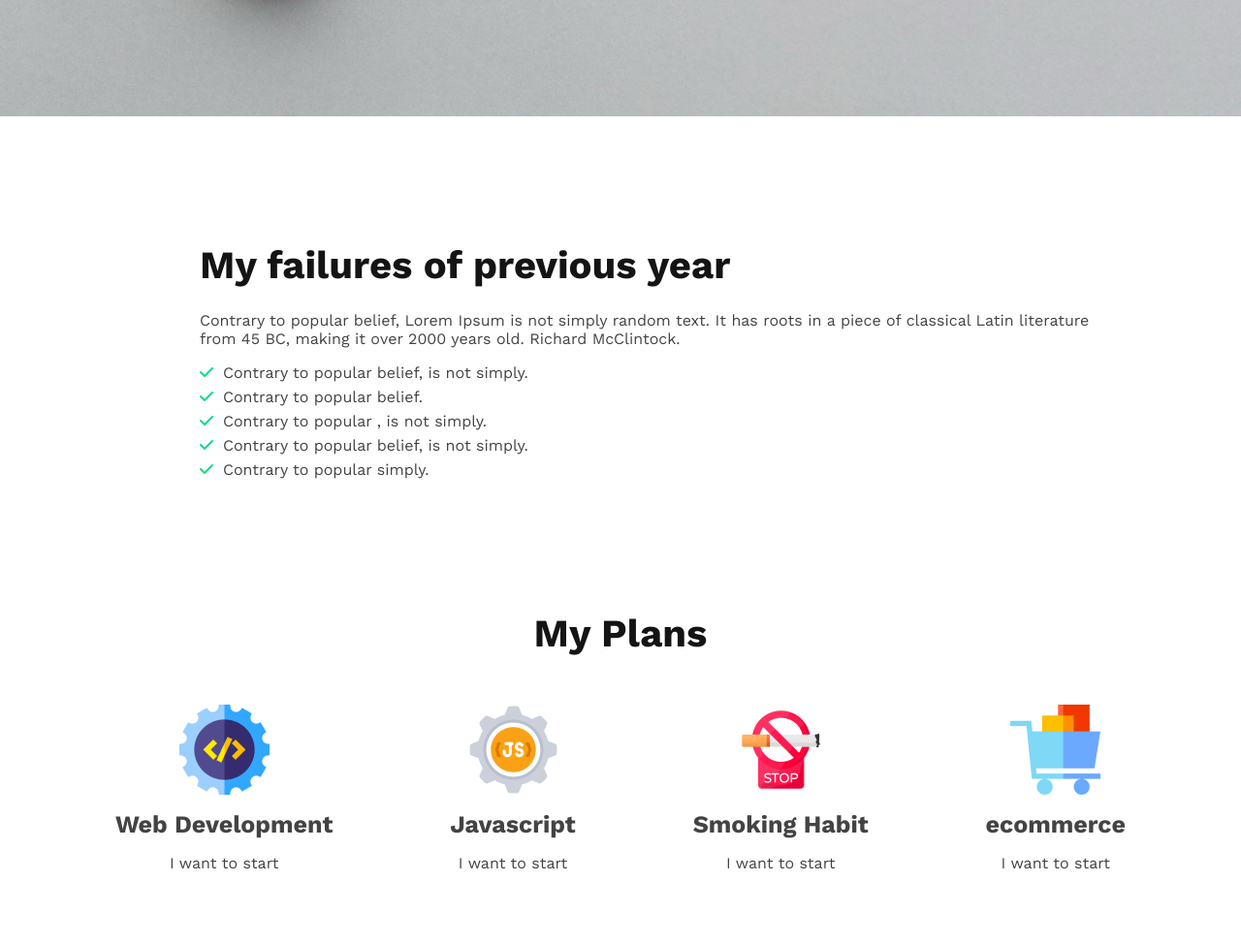
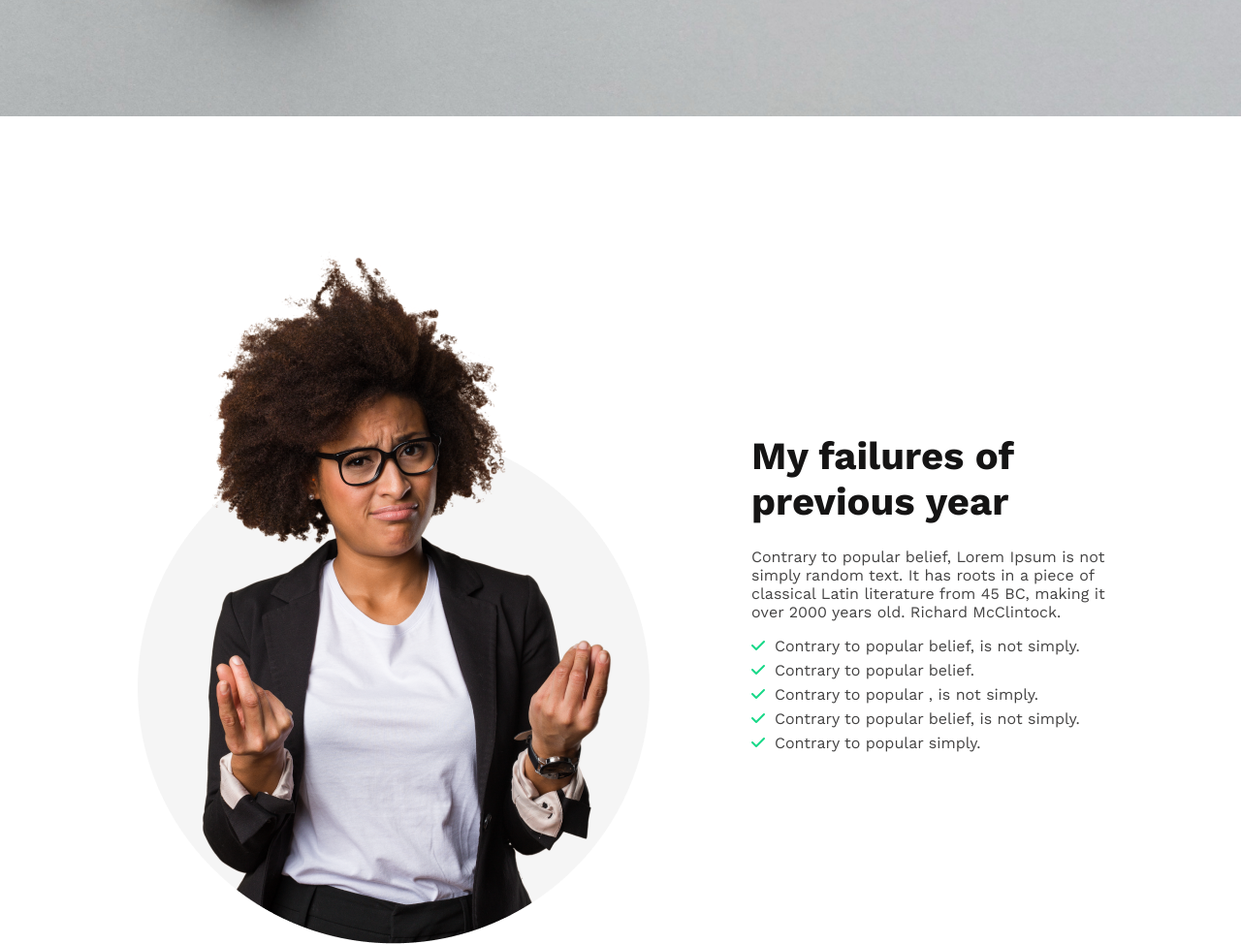
Before and after one commit to musharaf377/assignment-1, a plain HTML site: page index.html in a window 1280 px wide. Shown: the part 680-1654 px from the top of the page at 97% size. Drawn offline with nearby package versions, Linux system fonts and the light colour scheme; the site is published under a folder, as on GitHub Pages, so addresses that start at the root find nothing; files whose address does not match are found by name.

Commit message:
fixing some issue

```diff
--- a/assets/css/style.css
+++ b/assets/css/style.css
@@ -64,30 +64,30 @@ body{
 }
 
 
-/* Expreance area styles */
-.expreance-wrapper {
+/* Experience area styles */
+.experience-wrapper {
     display: flex;
     align-items: center;
     gap: 87px;
     padding: 130px 0px;
 }
 
-.expreance-content h2 {
+.experience-content h2 {
     font-size: 40px;
     font-weight: 700;
     color:#151414;
 }
 
-.expreance-content p{
+.experience-content p{
     padding-bottom: 16px;
     padding-top: 24px;
 }
 
-.expreance-list ul li {
+.experience-list ul li {
     list-style: none;
 }
 
-.expreance-list ul li i {
+.experience-list ul li i {
     margin-right: 10px;
     color: #16D887;
     margin-bottom: 8px;
--- a/index.html
+++ b/index.html
@@ -24,16 +24,17 @@
         </div>
     </div>
 
-    <section id="expreance-area">
+    <!-- experience area start -->
+    <section id="experience-area">
         <div class="container">
-            <div class="expreance-wrapper">
+            <div class="experience-wrapper">
                 <div class="personal-image">
-                    <img src="/assets/image/person.png" alt="">
+                    <img src="assets/image/person.png" alt="">
                 </div>
-                <div class="expreance-content">
+                <div class="experience-content">
                     <h2>My failures of previous year</h2>
                     <p>Contrary to popular belief, Lorem Ipsum is not simply random text. It has roots in a piece of classical Latin literature from 45 BC, making it over 2000 years old. Richard McClintock.</p>
-                    <div class="expreance-list">
+                    <div class="experience-list">
                         <ul>
                             <li><i class="fa-solid fa-check"></i>Contrary to popular belief, is not simply.</li>
                             <li><i class="fa-solid fa-check"></i>Contrary to popular belief.</li>
```
